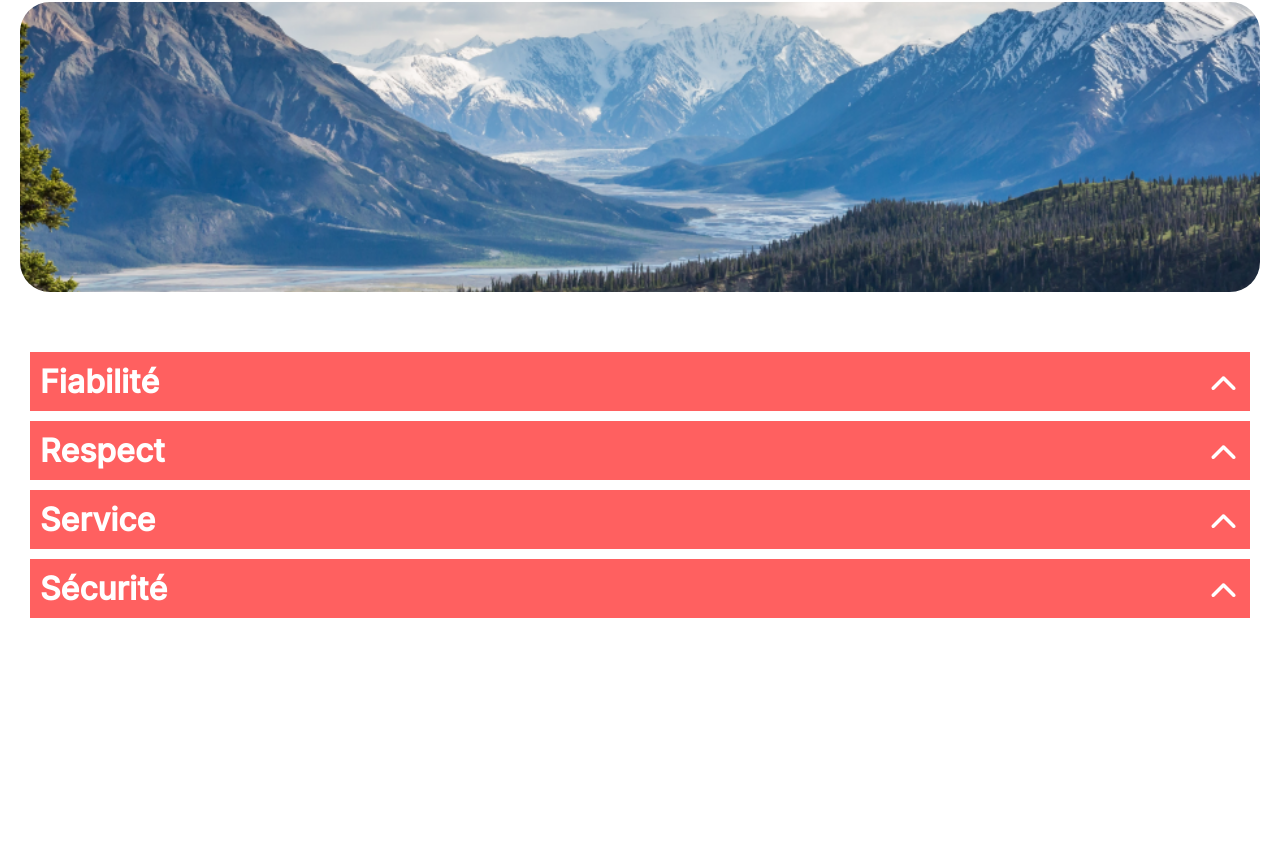
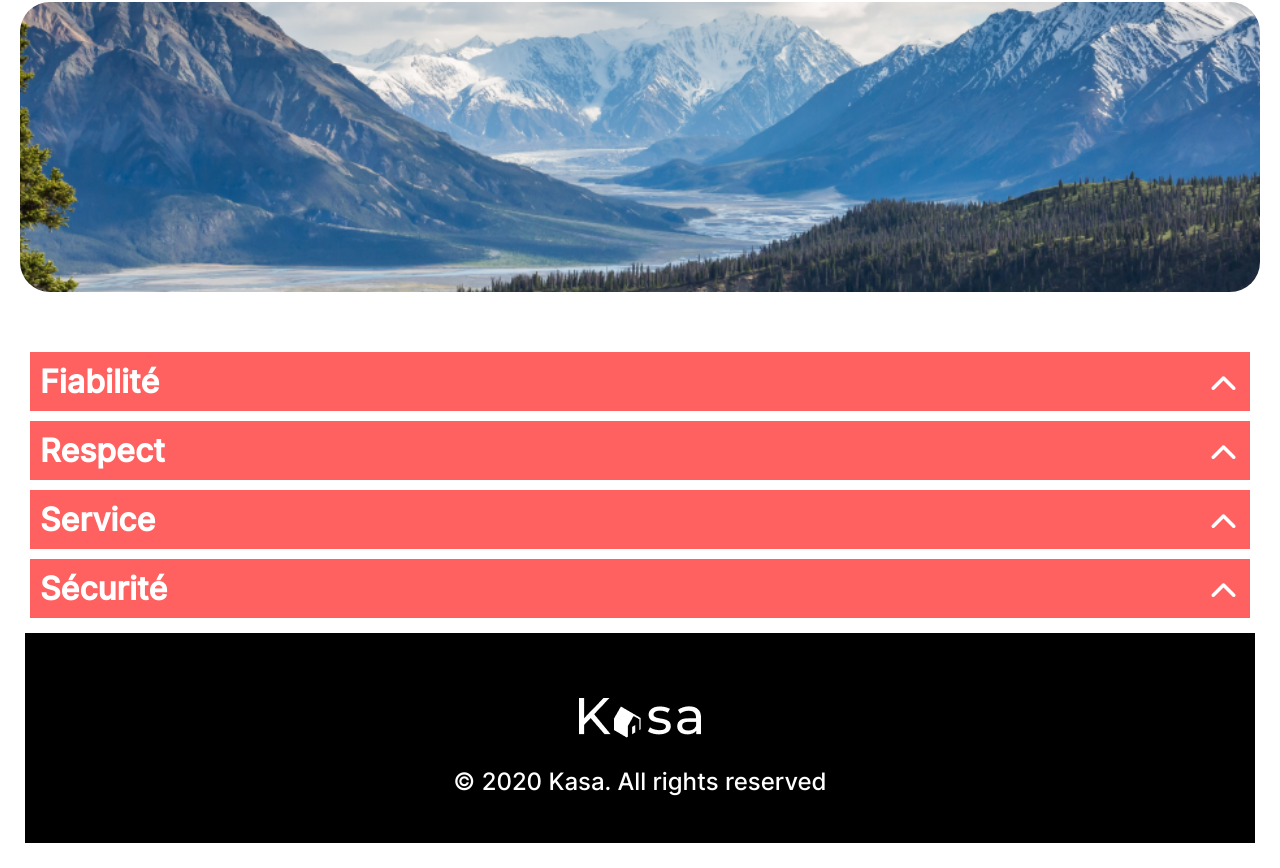
Before and after one commit to BangalyLeDeveloppeur/projet8.github, a React (Create React App) app in the folder proje8/: page /About in a window 1280 px wide. Shown: the part 156-1024 px from the top of the page. Before the commit the page ends 814 px from the top, so only its background shows below. Built offline with nearby package versions, Linux system fonts and the light colour scheme.

Commit message:
styles du footer

```diff
--- a/proje8/src/components/Footer.js
+++ b/proje8/src/components/Footer.js
@@ -2,8 +2,11 @@ import React from 'react';
 
 const Footer = () => {
     return (
-        <div>
-
+        <div >
+            <div className="footerstyles">
+            <img  src='./Logoblanc.png'/>
+            <p>© 2020 Kasa. All rights reserved</p>
+            </div>
         </div>
     );
 };
--- a/proje8/src/styles/components/_footer.scss
+++ b/proje8/src/styles/components/_footer.scss
@@ -0,0 +1,12 @@
+.footerstyles{
+   text-align: center;
+   height: 200px;
+    background-color: black;
+    p{
+        color: white;
+        font-size: 1.5em;
+    }
+    img{
+        padding: 60px 0 20px;
+    }
+}
--- a/proje8/src/styles/index.scss
+++ b/proje8/src/styles/index.scss
@@ -3,3 +3,4 @@
 @use "./components/partout";
 @use "./components/photoapropos";
 @use "./components/description";
+@use "./components/footer";
```
Also changed, not shown: proje8/public/Logoblanc.png (renamed from proje8/public/LOGO (1).png).
